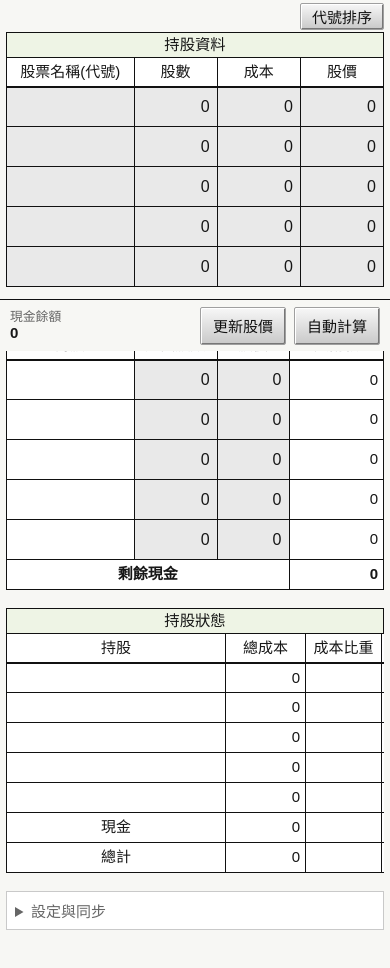
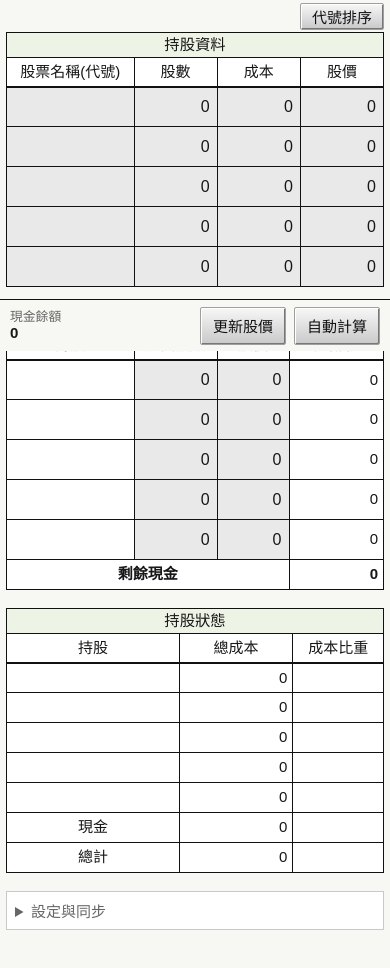
Before and after one commit to JiaMauJian/stock-manager, a plain HTML site: page index.html in a window 390 px wide. Shown: the part 493-1461 px from the top of the page. Drawn offline with Linux system fonts and the light colour scheme.

Commit message:
手機版持股狀態只留總成本與成本比重
Co-Authored-By: Claude Opus 5.5 <noreply@anthropic.com>

```diff
--- a/styles.css
+++ b/styles.css
@@ -638,17 +638,20 @@ th.name-cell {
     order: 5;
   }
 
-  /* 持股資料、下單試算在手機上塞進一個畫面寬，不用左右滑；
-     名稱欄縮窄，太長就截斷。持股狀態欄位多，仍維持可橫向捲動。 */
+  /* 持股資料、下單試算、持股狀態在手機上塞進一個畫面寬，不用左右滑；
+     名稱欄縮窄，太長就截斷。 */
   .holdings-table,
-  .order-table {
+  .order-table,
+  .status-table {
     table-layout: fixed;
   }
 
   .holdings-table th,
   .holdings-table td,
   .order-table th,
-  .order-table td {
+  .order-table td,
+  .status-table th,
+  .status-table td {
     min-width: 0;
     overflow: hidden;
     text-overflow: ellipsis;
@@ -666,6 +669,20 @@ th.name-cell {
 
   .holdings-table td.action-cell {
     display: none;
+  }
+
+  /* 持股狀態只留持股、總成本、成本比重 */
+  .status-table th:nth-child(n + 4),
+  .status-table td:nth-child(n + 4) {
+    display: none;
+  }
+
+  .status-table th:nth-child(2) {
+    width: 30%;
+  }
+
+  .status-table th:nth-child(3) {
+    width: 24%;
   }
 
   .order-table th:nth-child(2) {
```
